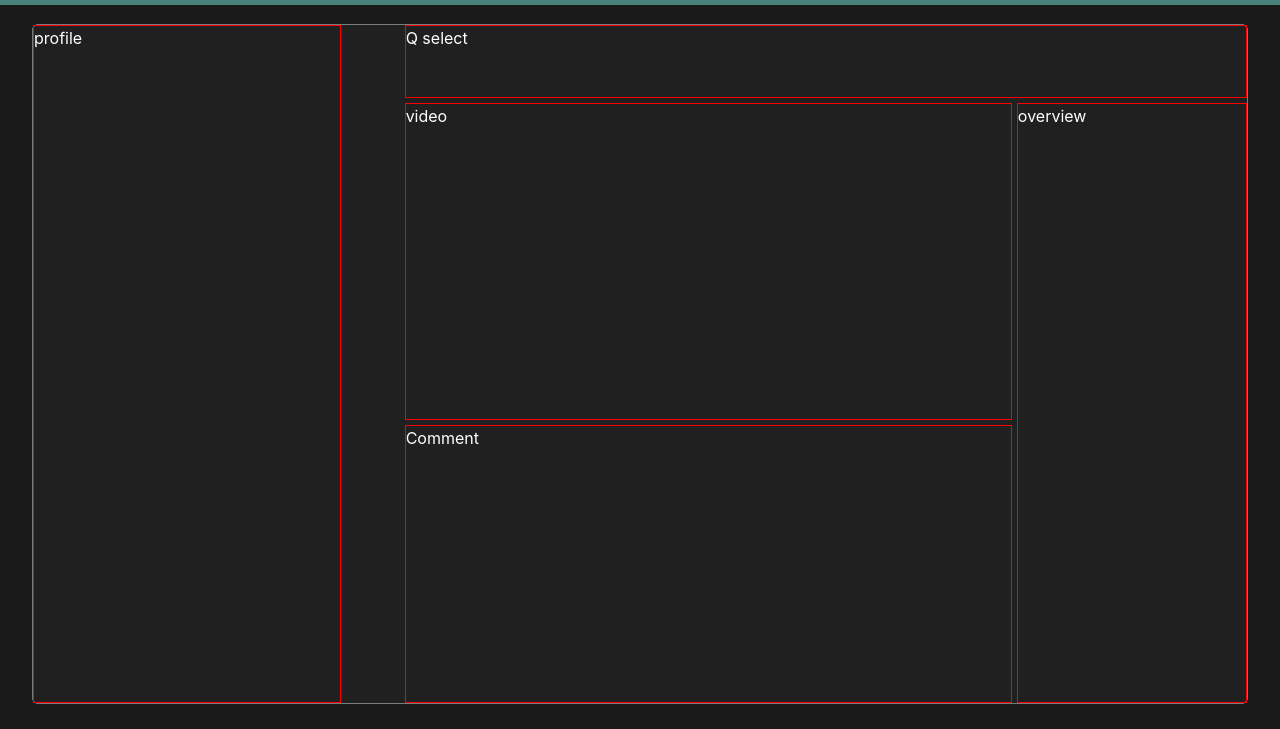
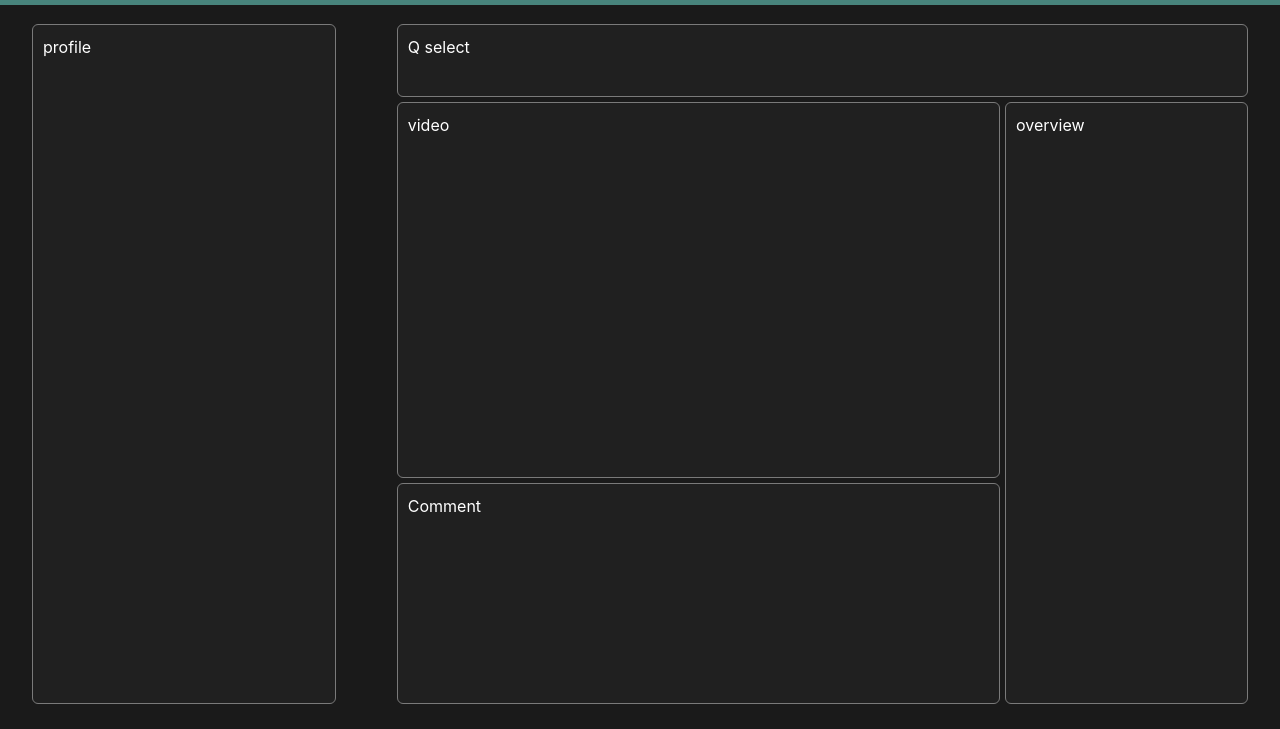
Before and after one commit to supraditya/apli-task, a website: page index.html in a window 1280 px wide. Shown: the part 71-800 px from the top of the page. Drawn offline with nearby package versions, Linux system fonts and the light colour scheme.

Commit message:
Styling changes

```diff
--- a/index.css
+++ b/index.css
@@ -31,8 +31,7 @@ nav {
 }
 .grid-container {
   display: grid;
-  border: solid 1px #7a7a7a;
-  background-color: #202020;
+  border: none;
   grid-template-columns: 5% 5% 5%;
   grid-template-rows: 5% 5% 5%;
   grid-gap: 5px;
@@ -40,10 +39,15 @@ nav {
   margin: auto;
   width: 95vw !important;
   height: 85vh;
+}
+.tab {
+  border: solid 1px #7a7a7a;
+  background-color: #202020;
   border-radius: 6px;
+  padding: 10px;
 }
 .grid-item {
-  border: solid 1px red;
+  /* border: solid 1px red; */
   color: white;
 }
 .profile {
@@ -62,7 +66,7 @@ nav {
   grid-column-start: 7;
   grid-column-end: 17;
   grid-row-start: 3;
-  grid-row-end: 12;
+  grid-row-end: 14;
 }
 .overview {
   grid-column-start: 17;
@@ -71,7 +75,7 @@ nav {
   grid-row-end: 20;
 }
 .comment {
-  grid-row-start: 12;
+  grid-row-start: 14;
   grid-row-end: 20;
   grid-column-start: 7;
   grid-column-end: 17;
--- a/index.html
+++ b/index.html
@@ -25,11 +25,11 @@
         </div>
     </nav>
     <div class="grid-container">
-          <div class="grid-item profile">profile</div>
-          <div class="grid-item question-select">Q select</div>
-          <div class="grid-item video">video</div>
-          <div class="grid-item overview">overview</div>
-          <div class="grid-item comment">Comment</div>
+          <div class="grid-item profile tab">profile</div>
+          <div class="grid-item question-select tab">Q select</div>
+          <div class="grid-item video tab">video</div>
+          <div class="grid-item overview tab">overview</div>
+          <div class="grid-item comment tab">Comment</div>
     </div>
   </body>
 </html>
```
